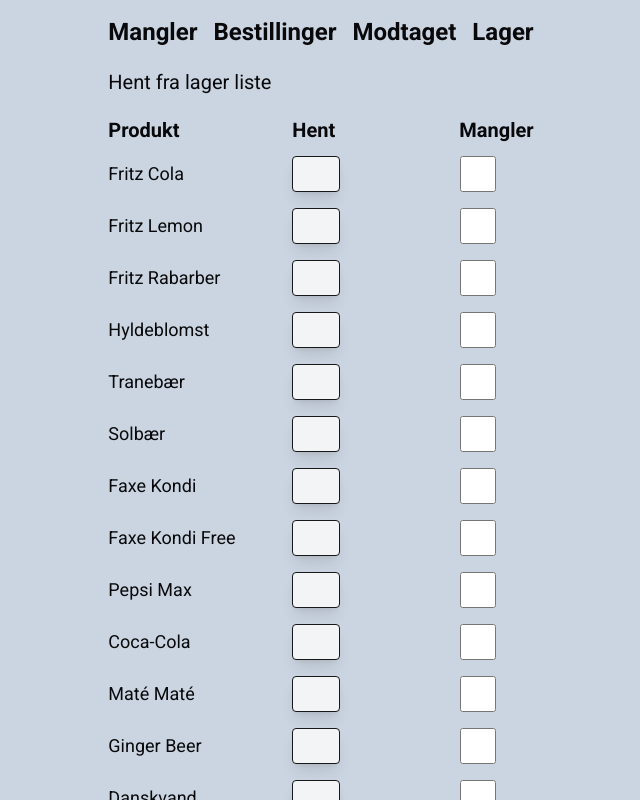
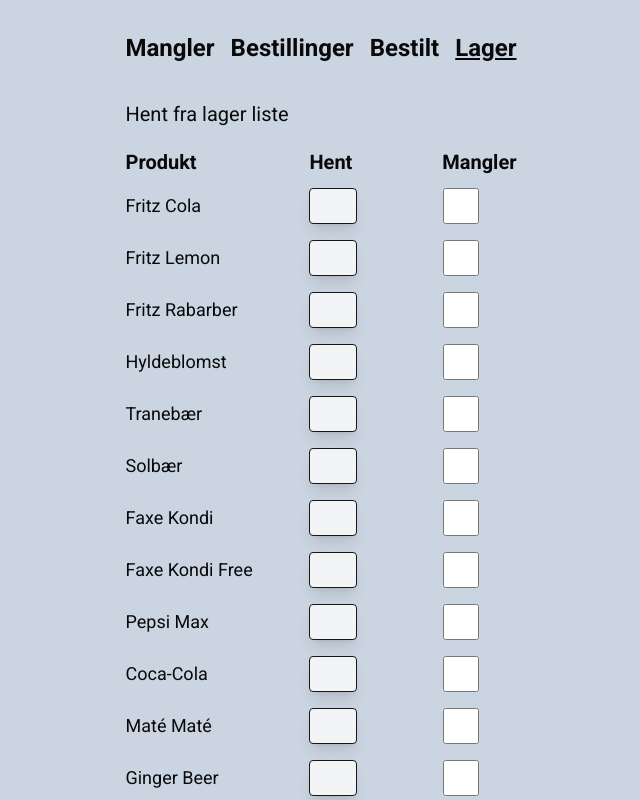
Before and after one commit to nila1010/cafe_bestilling, a Next.js app: page /lager in a window 1280 px wide. Shown: the top 800 px of the page, without its empty margins (319-959 px from the left). Built offline with nearby package versions, Linux system fonts and the light colour scheme; no server answers; the database is empty.

Commit message:
loading, link active

```diff
--- a/package.json
+++ b/package.json
@@ -19,6 +19,7 @@
     "next": "14.2.5",
     "react": "^18",
     "react-dom": "^18",
+    "react-loading-skeleton": "^3.4.0",
     "react-spinners": "^0.14.1",
     "tailwind-merge": "^2.4.0",
     "tailwindcss-animate": "^1.0.7"
--- a/src/actions/actions.ts
+++ b/src/actions/actions.ts
@@ -27,7 +27,7 @@
     },
   });
   revalidatePath("/");
-  redirect("/bestilt");
+  redirect("/afgivet");
 }
 
 export async function updateOrders(orders: orderType[], orderId: string) {
@@ -59,7 +59,7 @@
       id: orderId,
     },
   });
-  revalidatePath("/modtaget");
+  revalidatePath("/bestilt");
 
   const bestilling = await prisma.bestilling.findUnique({
     where: { orderId: bestillingId },
--- /dev/null
+++ b/src/app/afgivet/page.tsx
@@ -0,0 +1,17 @@
+export default function page() {
+  return (
+    <article className="flex items-center mt-5 gap-5">
+      <h1 className="text-xl ">Bestilling er afgivet</h1>
+      <svg
+        xmlns="http://www.w3.org/2000/svg"
+        width="40"
+        height="40"
+        fill="currentColor"
+        className="bi bi-check2-circle animate-grow"
+        viewBox="0 0 16 16">
+        <path d="M2.5 8a5.5 5.5 0 0 1 8.25-4.764.5.5 0 0 0 .5-.866A6.5 6.5 0 1 0 14.5 8a.5.5 0 0 0-1 0 5.5 5.5 0 1 1-11 0z" />
+        <path d="M15.354 3.354a.5.5 0 0 0-.708-.708L8 9.293 5.354 6.646a.5.5 0 1 0-.708.708l3 3a.5.5 0 0 0 .708 0l7-7z" />
+      </svg>
+    </article>
+  );
+}
--- /dev/null
+++ b/src/app/bestilt/loading.tsx
@@ -0,0 +1,23 @@
+"use client";
+import Skeleton from "react-loading-skeleton";
+import "react-loading-skeleton/dist/skeleton.css";
+
+export default function Loading() {
+  return (
+    <article>
+      <h1 className="text-xl mt-5">Når produktet ankommer fjern det fra listen</h1>
+      <div className="grid grid-cols-[1fr,100px] gap-2">
+        <Skeleton
+          className="h-8 mb-2"
+          count={5}
+        />
+        <Skeleton
+          className="h-8 mb-2"
+          count={5}
+          baseColor="#ef4444"
+          highlightColor="#f58a8a"
+        />
+      </div>
+    </article>
+  );
+}
--- a/src/app/bestilt/page.tsx
+++ b/src/app/bestilt/page.tsx
@@ -1,17 +1,25 @@
-export default function page() {
+import Modtagetlisteitem from "@/components/Modtagetlisteitem";
+import prisma from "@/lib/db";
+export const dynamic = "force-dynamic";
+
+export default async function modtaget() {
+  const data = await prisma.order.findMany({
+    where: {
+      completed: true,
+    },
+  });
+
   return (
-    <article className="flex items-center mt-5 gap-5">
-      <h1 className="text-xl ">Bestilling er afgivet</h1>
-      <svg
-        xmlns="http://www.w3.org/2000/svg"
-        width="40"
-        height="40"
-        fill="currentColor"
-        className="bi bi-check2-circle animate-grow"
-        viewBox="0 0 16 16">
-        <path d="M2.5 8a5.5 5.5 0 0 1 8.25-4.764.5.5 0 0 0 .5-.866A6.5 6.5 0 1 0 14.5 8a.5.5 0 0 0-1 0 5.5 5.5 0 1 1-11 0z" />
-        <path d="M15.354 3.354a.5.5 0 0 0-.708-.708L8 9.293 5.354 6.646a.5.5 0 1 0-.708.708l3 3a.5.5 0 0 0 .708 0l7-7z" />
-      </svg>
+    <article>
+      <h1 className="text-xl mt-5">Når produktet ankommer fjern det fra listen</h1>
+      <ul className="grid gap-2 mt-5">
+        {data.map((order) => (
+          <Modtagetlisteitem
+            key={order.id}
+            order={order}
+          />
+        ))}
+      </ul>
     </article>
   );
 }
--- /dev/null
+++ b/src/app/lager/loading.tsx
@@ -0,0 +1,12 @@
+"use client";
+
+import RiseLoader from "react-spinners/RiseLoader";
+
+export default function Loading() {
+  return (
+    <article>
+      <h1 className="text-2xl my-5">Henter lister</h1>
+      <RiseLoader loading={true} />
+    </article>
+  );
+}
--- a/src/app/modtaget/page.tsx
+++ /dev/null
@@ -1,25 +0,0 @@
-import Modtagetlisteitem from "@/components/Modtagetlisteitem";
-import prisma from "@/lib/db";
-export const dynamic = "force-dynamic";
-
-export default async function modtaget() {
-  const data = await prisma.order.findMany({
-    where: {
-      completed: true,
-    },
-  });
-
-  return (
-    <article>
-      <h1 className="text-xl mt-5">Når produktet ankommer fjern det fra listen</h1>
-      <ul className="grid gap-2 mt-5">
-        {data.map((order) => (
-          <Modtagetlisteitem
-            key={order.id}
-            order={order}
-          />
-        ))}
-      </ul>
-    </article>
-  );
-}
--- /dev/null
+++ b/src/app/test/page.tsx
@@ -0,0 +1,23 @@
+"use client";
+import Skeleton from "react-loading-skeleton";
+import "react-loading-skeleton/dist/skeleton.css";
+
+export default function Loading() {
+  return (
+    <article>
+      <h1 className="text-xl mt-5">Når produktet ankommer fjern det fra listen</h1>
+      <div className="grid grid-cols-[1fr,100px] gap-2">
+        <Skeleton
+          className="h-8 mb-2"
+          count={5}
+        />
+        <Skeleton
+          className="h-8 mb-2"
+          count={5}
+          baseColor="#ef4444"
+          highlightColor="#f58a8a"
+        />
+      </div>
+    </article>
+  );
+}
--- a/src/components/NavBtn.tsx
+++ b/src/components/NavBtn.tsx
@@ -1,10 +1,10 @@
 import Link from "next/link";
 
-export default function NavBtn({ children, linkHref }: { children: React.ReactNode; linkHref: string }) {
+export default function NavBtn({ children, linkHref, active }: { children: React.ReactNode; linkHref: string; active: string }) {
   return (
     <Link
       prefetch={false}
-      className="font-bold sm:text-2xl hover:underline text-xl"
+      className={`font-bold sm:text-2xl hover:underline text-xl ${active}`}
       href={`/${linkHref}`}>
       {children}
     </Link>
--- a/src/components/Navigation.tsx
+++ b/src/components/Navigation.tsx
@@ -1,20 +1,39 @@
+"use client";
+import { usePathname } from "next/navigation";
 import NavBtn from "./NavBtn";
 
 export default function Navigation() {
+  const pathname = usePathname();
   return (
-    <nav>
+    <nav className="my-4">
       <ul className="flex gap-4">
         <li>
-          <NavBtn linkHref="/">Mangler</NavBtn>
+          <NavBtn
+            active={`${pathname === "/" ? "underline" : ""}`}
+            linkHref="/">
+            Mangler
+          </NavBtn>
         </li>
         <li>
-          <NavBtn linkHref="bestillinger">Bestillinger</NavBtn>
+          <NavBtn
+            active={`${pathname === "/bestillinger" ? "underline" : ""}`}
+            linkHref="bestillinger">
+            Bestillinger
+          </NavBtn>
         </li>
         <li>
-          <NavBtn linkHref="modtaget">Modtaget</NavBtn>
+          <NavBtn
+            active={`${pathname === "/bestilt" ? "underline" : ""}`}
+            linkHref="bestilt">
+            Bestilt
+          </NavBtn>
         </li>
         <li>
-          <NavBtn linkHref="lager">Lager</NavBtn>
+          <NavBtn
+            active={`${pathname === "/lager" ? "underline" : ""}`}
+            linkHref="lager">
+            Lager
+          </NavBtn>
         </li>
       </ul>
     </nav>
```
Also changed, not shown: 1 other file (tests, documents, lock files or other folders).
